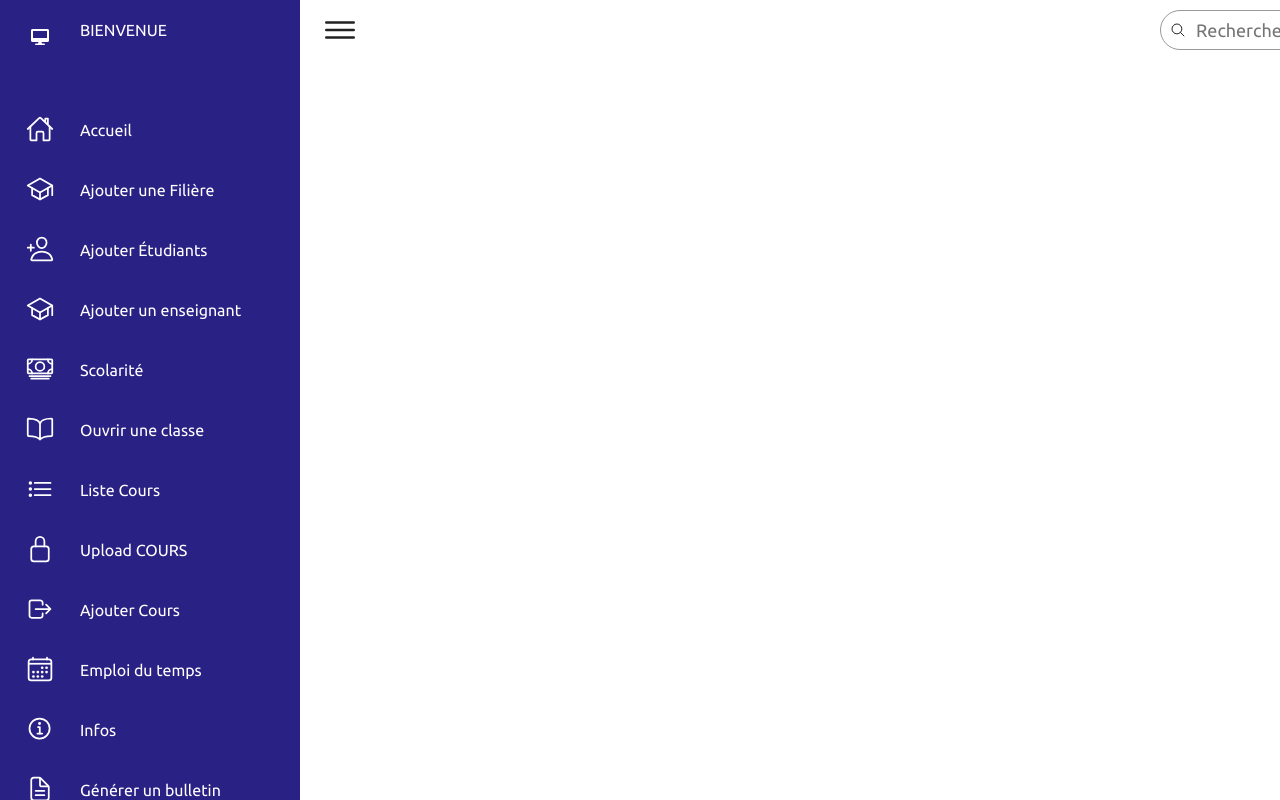
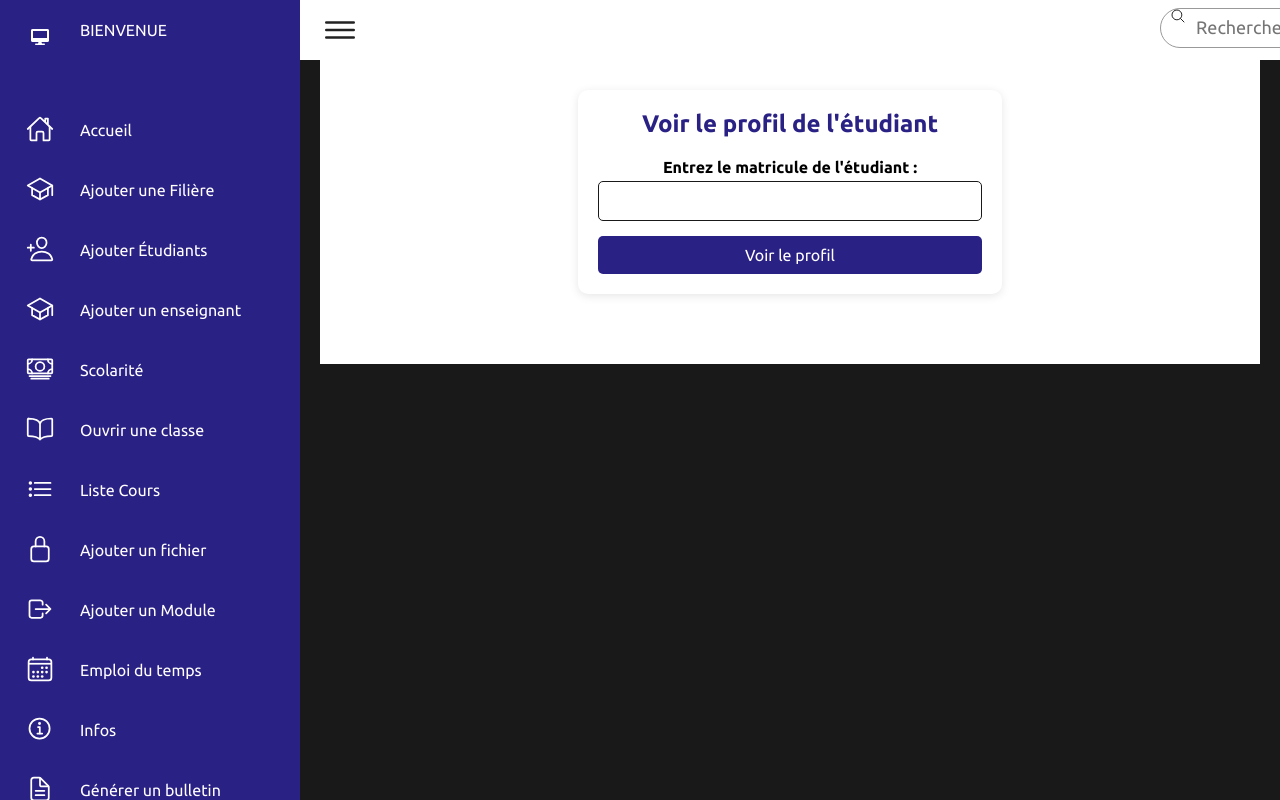
Before and after one commit to wendtoezorma/Gestion-Scolaire, a Django app: page /demander_matricule/ in a window 1280 px wide. Run offline with Django 5.2, Linux system fonts and the light colour scheme; some libraries are stand-ins or nearby versions.

Commit message:
nouvel amelioration

```diff
--- a/Administration/admin.py
+++ b/Administration/admin.py
@@ -9,7 +9,7 @@
     form = AdministrationAdminForm"""
 
 class AdminEtudiant(admin.ModelAdmin):
-    list_display=("matricule",'nom_etudiant','prenom_etudiant',"photo","niveau_etudiant","filiere","email_etudiant","bourse","mdp_etudiant",'date_ajout','password_updated','Connecter','type_bac')
+    list_display=("matricule",'nom_etudiant','prenom_etudiant',"photo","niveau_etudiant","filiere","email_etudiant","bourse","mdp_etudiant",'date_ajout','password_updated','Connecter','type_bac','annee_academique_etudiant')
 
 class AdminBoursier(admin.ModelAdmin):
     list_display=('type_bourse',"reduction")
--- a/Administration/models.py
+++ b/Administration/models.py
@@ -436,7 +436,7 @@
 ############################## Les TD COURS ET ANCIENS SUJETS #################
 
 class CoursFichier(models.Model):
-    Id_fichier = models.AutoField(primary_key=True)
+    id_fichier = models.AutoField(primary_key=True)
     nom_fichier = models.CharField(max_length=250)
     fichier = models.FileField(upload_to='cours/')
     date_ajout = models.DateField(auto_now=True)
--- a/Administration/templates/Administration/base.html
+++ b/Administration/templates/Administration/base.html
@@ -427,7 +427,7 @@
                         <span class="icon">
                             <ion-icon name="lock-closed-outline"></ion-icon>
                         </span>
-                        <span class="title">Upload COURS</span>
+                        <span class="title">Ajouter un fichier</span>
                     </a>
                 </li>
                 <li>
@@ -435,7 +435,7 @@
                         <span class="icon">
                             <ion-icon name="log-out-outline"></ion-icon>
                         </span>
-                        <span class="title">Ajouter Cours</span>
+                        <span class="title">Ajouter un Module</span>
                     </a>
                 </li>
                 <li>
--- a/Administration/templates/Administration/demander_matricule.html
+++ b/Administration/templates/Administration/demander_matricule.html
@@ -1,12 +1,87 @@
 {% extends "Administration/base.html" %}
 
 {% block content %}
+<style>
+    body {
+        background-color: var(--gray); /* Couleur de fond */
+        font-family: Arial, sans-serif; /* Police générale */
+        margin: 0; /* Supprime la marge par défaut */
+        padding: 20px; /* Espace autour du contenu */
+    }
+
+    .form-container {
+        max-width: 500px; /* Largeur maximale du conteneur */
+        margin: 50px auto; /* Centre le conteneur verticalement */
+        padding: 20px; /* Espace intérieur pour le contenu */
+        background-color: var(--white); /* Couleur de fond blanche */
+        border-radius: 10px; /* Coins arrondis */
+        box-shadow: 0 2px 10px rgba(0, 0, 0, 0.1); /* Ombre légère pour donner du relief */
+        position: relative; /* Positionnement relatif pour les éléments enfants */
+        text-align: center; /* Centre le texte */
+    }
+
+    h2 {
+        color: var(--blue); /* Couleur du titre */
+        margin-bottom: 20px; /* Espace sous le titre */
+    }
+
+    .illustration {
+        max-width: 100%; /* Largeur maximale pour l'image */
+        height: auto; /* Garde les proportions de l'image */
+        margin-bottom: 20px; /* Espace sous l'image */
+    }
+
+    label {
+        font-weight: bold; /* Gras pour les étiquettes */
+        margin-bottom: 5px; /* Espace sous les étiquettes */
+        display: block; /* Affichage en bloc pour les étiquettes */
+    }
+
+    input[type="number"] {
+        width: 100%; /* Largeur complète pour le champ de saisie */
+        padding: 10px; /* Espace intérieur */
+        margin-bottom: 15px; /* Espace sous le champ de saisie */
+        border: 1px solid var(--gray); /* Bordure grise */
+        border-radius: 5px; /* Coins arrondis */
+        font-size: 1rem; /* Taille de police */
+        transition: border-color 0.3s; /* Transition pour le changement de couleur de bordure */
+    }
+
+    input[type="number"]:focus {
+        border-color: var(--blue); /* Change la couleur de la bordure au focus */
+        outline: none; /* Supprime le contour par défaut */
+    }
+
+    button {
+        width: 100%; /* Largeur complète pour le bouton */
+        padding: 10px; /* Espace intérieur */
+        background-color: var(--blue); /* Couleur de fond bleue */
+        color: var(--white); /* Couleur de texte blanche */
+        border: none; /* Supprime la bordure */
+        border-radius: 5px; /* Coins arrondis */
+        font-size: 1rem; /* Taille de police */
+        cursor: pointer; /* Change le curseur sur hover */
+        transition: background-color 0.3s; /* Transition douce pour le changement de couleur */
+    }
+
+    button:hover {
+        background-color: darken(var(--blue), 10%); /* Assombrit la couleur au survol */
+    }
+</style>
+
+<div class="form-container">
+    <h2>Voir le profil de l'étudiant</h2>
+
+    <!-- Lien pour télécharger une image de formulaire -->
+
+
     <form method="POST" onsubmit="redirigerProfil(event)">
         {% csrf_token %}
         <label for="matricule">Entrez le matricule de l'étudiant :</label>
         <input type="number" id="matricule" name="matricule" required>
         <button type="submit">Voir le profil</button>
     </form>
+</div>
 
 <script>
     function redirigerProfil(event) {
@@ -19,5 +94,4 @@
     }
 </script>
 
-
 {% endblock %}
--- a/Administration/templates/Administration/voir_notes.html
+++ b/Administration/templates/Administration/voir_notes.html
@@ -24,7 +24,7 @@
 </form>
 
 {% if module_selected %}
-    <h2>Notes des Étudiants pour le Module sélectionné</h2>
+    <h2>Notes des Étudiants pour le Module </h2>
     <table border="1">
         <thead>
             <tr>
--- a/Administration/urls.py
+++ b/Administration/urls.py
@@ -37,6 +37,7 @@
     path('inscription_etudiant/',inscription_etudiant,name='inscription_etudiant'),
     path('demander_matricule/', demander_matricule, name='demander_matricule'),
     path('profil_etudiant_cursus/<int:matricule>/', profil_etudiant, name='profil_etudiant_cursus'),
+    path('modifier_etudiant/<int:id>/', modifier_etudiant, name='modifier_etudiant'),
 
     #path('etudiant_login', etudiant_login, name= 'etudiant_login')
     path('loginEtuadiant/', etudiant_login, name='etudiant_login'),
--- a/Administration/views.py
+++ b/Administration/views.py
@@ -202,6 +202,23 @@
         form = EtudiantCreationForm()
 
     return render(request, "Administration/insrciption_etudiant.html", {'form': form})
+
+
+@login_required(login_url='login')
+def modifier_etudiant(request, id):
+    etudiant = get_object_or_404(Etudiant, matricule=id)  # Assurez-vous d'utiliser l'attribut approprié ici
+
+    if request.method == 'POST':
+        form = EtudiantCreationForm(request.POST, instance=etudiant)
+        if form.is_valid():
+            form.save()
+            return redirect('admin_dashboard')  # Redirige vers le profil après la modification
+    else:
+        form = EtudiantCreationForm(instance=etudiant)
+
+    return render(request, "Administration/modifier_etudiant.html", {'form': form, 'etudiant': etudiant})
+
+
 
 from datetime import datetime
 
@@ -417,24 +434,29 @@
     return render(request, 'Administration/select_module.html', context)
 
 
-
 @login_required(login_url='login')
 def creer_note(request):
     if request.method == 'GET':
         filiere_id = request.GET.get('filiere_id')
         niveau = request.GET.get('niveau')
         module_id = request.GET.get('module_id')
+
         etudiants = Etudiant.objects.filter(filiere_id=filiere_id, niveau_etudiant=niveau)
         module = Cours_Module.objects.get(Id_module=module_id)
+
+        # Récupérer les notes existantes pour les étudiants
+        notes_existantes = {note.etudiant_id: note for note in Notes.objects.filter(matiere_module_id=module_id)}
 
         context = {
             'etudiants': etudiants,
             'module': module,
             'filiere_id': filiere_id,
-            'niveau': niveau
+            'niveau': niveau,
+            'notes_existantes': notes_existantes,  # Ajout des notes existantes au contexte
         }
 
         return render(request, 'Administration/add_note.html', context)
+
     elif request.method == 'POST':
         module_id = request.POST.get('module_id')
         etudiants = request.POST.getlist('etudiant_id')
@@ -442,25 +464,34 @@
         notes2 = request.POST.getlist('note2')
 
         for etudiant_id, note1, note2 in zip(etudiants, notes1, notes2):
-            note = Notes(
+            # Traiter les valeurs vides pour les notes
+            note1 = float(note1) if note1 else None
+            note2 = float(note2) if note2 else None
+
+            note, created = Notes.objects.update_or_create(
                 etudiant_id=etudiant_id,
                 matiere_module_id=module_id,
-                Note1=float(note1),
-                Note2=float(note2)
+                defaults={'Note1': note1, 'Note2': note2}
             )
-            note.save()
+
         messages.success(request, 'Les notes ont été enregistrées avec succès.')
         return redirect('admin_dashboard')  # Rediriger vers une page de succès ou une autre page appropriée
+
 
 @login_required(login_url='login')
 def liste_etudiants_par_classe(request, filiere_id, niveau):
     etudiants = Etudiant.objects.filter(filiere_id=filiere_id, niveau_etudiant=niveau)
     modules = Cours_Module.objects.filter(filiere_id=filiere_id)
+
+
+
     context = {
         'etudiants': etudiants,
         'filiere_id': filiere_id,
         'niveau': niveau,
         'modules': modules,
+
+
     }
     return render(request, 'Administration/classe.html', context)
 
@@ -1026,13 +1057,15 @@
     else:
         mention = "Insuffisant"
         decision_jury = "Ajourné"
-
+    #notes_ponderees = [(note, note.moyenne * note.matiere_module.credit_module) for note in notes],
+    notes_ponderees = [(note, note.moyenne * note.matiere_module.credit_module) for note in notes]
     # Contexte des variables à passer au template
     context = {
 
         'etudiant': etudiant,
         #'matiere': notes,
         'notes': notes,  # Liste des notes avec les modules associés
+        'notes_ponderees': notes_ponderees,
         'moyenne_generale': round(moyenne_generale, 2),
         'moyenne_fondamentale': round(moyenne_fondamentale, 2),
         'moyenne_transversale': round(moyenne_transversale, 2),
--- a/CoteEnseignant/urls.py
+++ b/CoteEnseignant/urls.py
@@ -16,6 +16,6 @@
     path('display_table_prof/<int:file_id>/', display_table_prof, name='display'),
     path('creer_note_prof/', creer_note_prof, name='creer_note_prof'),
     path('voir_notes_pro/<int:filiere_id>/<str:niveau>/', voir_notes_prof, name='voir_notes_pro'),
-    path('modifier_note_prof/<int:note_id>/', modifier_note_prof, name='modifier_note'),
+    path('modifier_note_prof/<int:note_id>/', modifier_note_prof, name='modifie_note'),
     path('logout_prof', logout_prof, name='logout_prof'),
 ]
--- a/api/serializers.py
+++ b/api/serializers.py
@@ -72,6 +72,7 @@
 
 
 class CoursFichierSerializer(serializers.ModelSerializer):
+    #Id_fichier = serializers.AutoField
     nom_professeur = serializers.CharField(source='professeur.nom_prof', read_only=True)
     nom_module = serializers.CharField(source='module.nom_module',read_only=True)
     nom_filiere = serializers.CharField(source='filiere.nom_filiere',read_only=True)
--- a/api/views.py
+++ b/api/views.py
@@ -332,9 +332,10 @@
         data = []
         for fichier in serializer.data:
             download_url = request.build_absolute_uri(
-                reverse('download_pdf', args=[fichier['Id_fichier']])
+                reverse('download_pdf', args=[fichier['id_fichier']])
             )
             fichier_info = {
+                'Id_fichier': fichier['id_fichier'],
                 'nom_fichier': fichier['nom_fichier'],
                 'fichier': download_url,
                 'date_ajout': fichier['date_ajout'],
```
Also changed, not shown: Administration/templates/Administration/add_note.html (+7 -2 lines), Administration/templates/Administration/bulletin.html (+28 -2 lines), Administration/templates/Administration/modifier_etudiant.html (added, +68 -0 lines), Administration/templates/Administration/profil_etudiant.html (+9 -2 lines), Administration/templatetags/custom_filters.py (added, +8 -0 lines), Administration/migrations/0005_rename_id_fichier_coursfichier_id_fichier.py (added), Administration/templatetags/__init__.py (added), db.sqlite3, media/infos/Noir_blanc_Minimaliste_élégant_Soldes_Affiche.png (added). Lines whose indentation alone changed are shown as unchanged.
